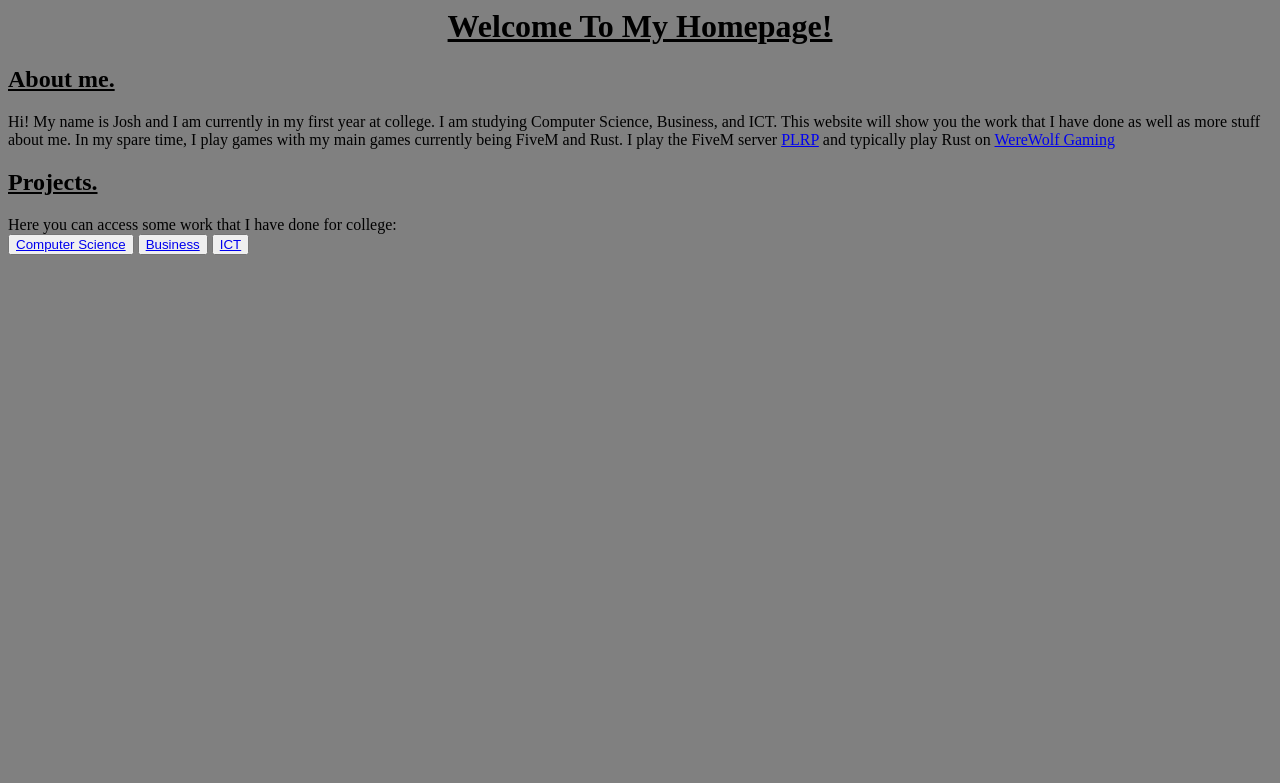
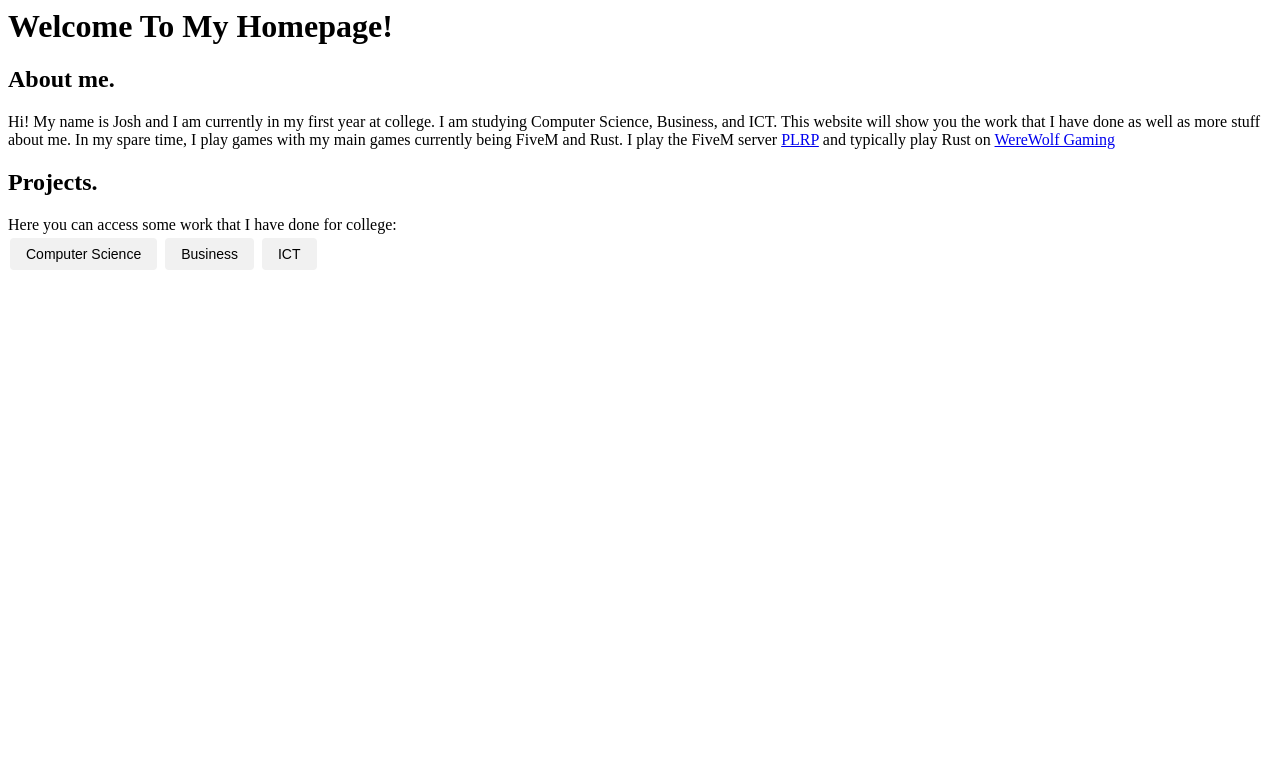
Before and after one commit to josh8880/josh8880.github.io, a PHP site: page / in a window 1280 px wide. Shown: the top 783 px of the page. Run offline with PHP 8.4, Linux system fonts and the light colour scheme.

Commit message:
Update homepage.css

```diff
--- a/homepage.css
+++ b/homepage.css
@@ -1,16 +1,3 @@
-  body {
-  background-color: grey;
-}
-
-    #Welcome {
-  text-align: center;
-  text-decoration: underline;
-  text-decoration: bold
-}
-
-h2 {
-  text-decoration: underline;
-
 .button {
   display: inline-block;
   background-color: #f1f1f1;
```
